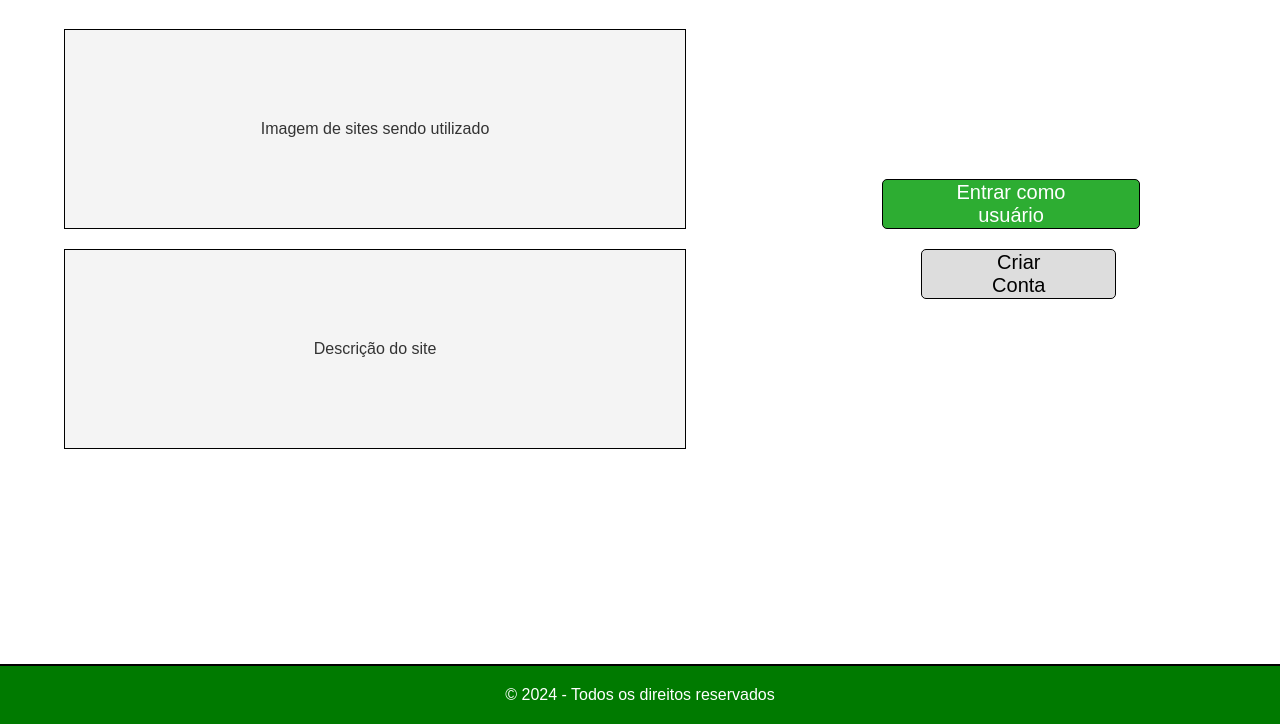
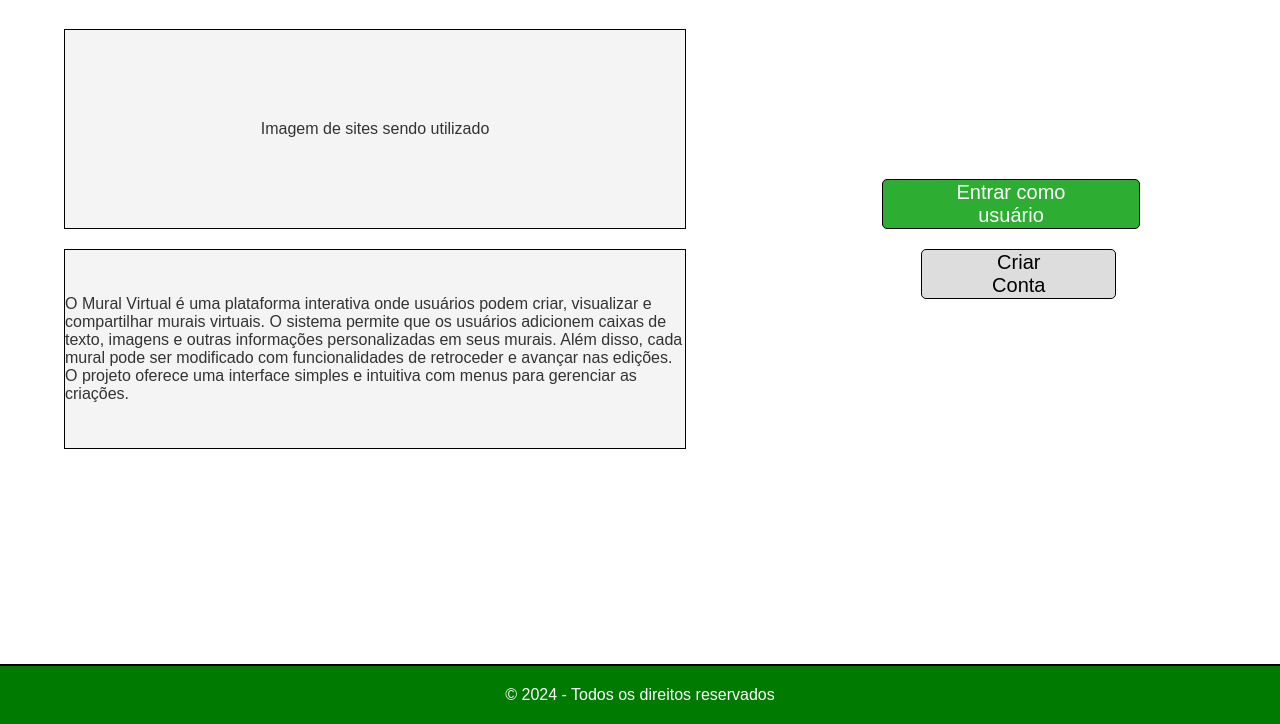
Before and after one commit to NicolasMp3/front-end-tf-web, a website: page index.html in a window 1280 px wide. Shown: the part 76-800 px from the top of the page. Drawn offline with Linux system fonts and the light colour scheme.

Commit message:
descricao

```diff
--- a/index.html
+++ b/index.html
@@ -3,7 +3,7 @@
 <head>
     <meta charset="UTF-8">
     <meta name="viewport" content="width=device-width, initial-scale=1.0">
-    <title>Seu Site</title>
+    <title>Mural_Virtual</title>
     <style>
         /* Reseta margens e preenchimentos */
         * {
@@ -116,7 +116,7 @@
                 <span>Imagem de sites sendo utilizado</span>
             </div>
             <div class="image-box">
-                <span>Descrição do site</span>
+                <span> O Mural Virtual é uma plataforma interativa onde usuários podem criar, visualizar e compartilhar murais virtuais. O sistema permite que os usuários adicionem caixas de texto, imagens e outras informações personalizadas em seus murais. Além disso, cada mural pode ser modificado com funcionalidades de retroceder e avançar nas edições. O projeto oferece uma interface simples e intuitiva com menus para gerenciar as criações.</span>
             </div>
         </div>
 
```
